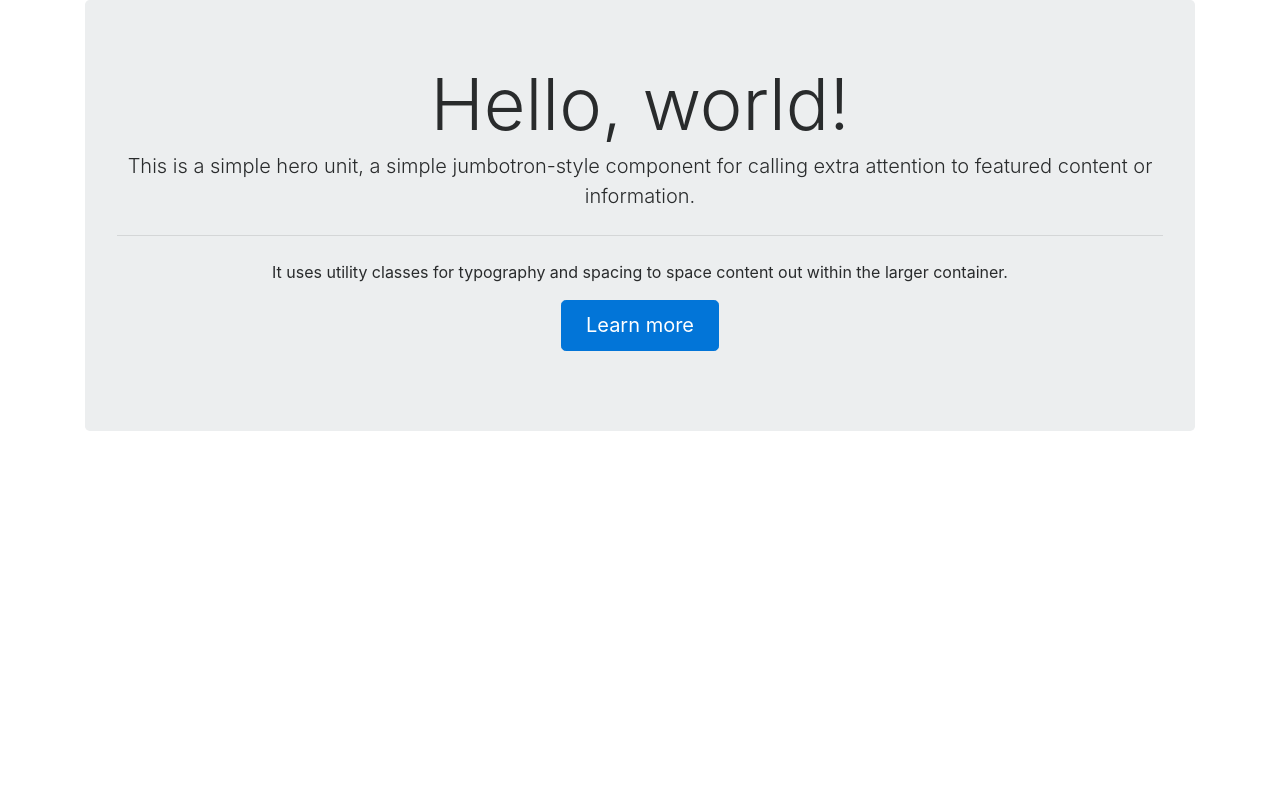
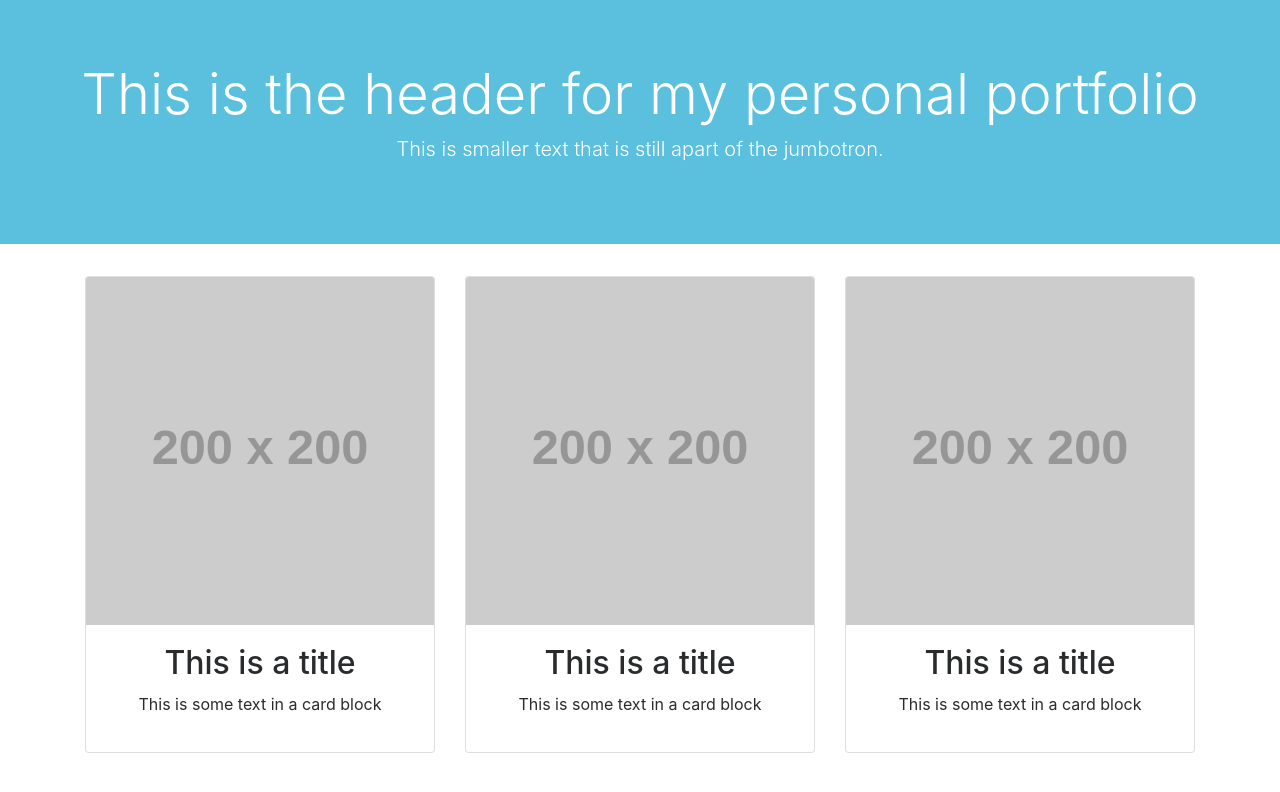
Before and after one commit to joshmorden/joshmorden.github.io, a plain HTML site: page index.html in a window 1280 px wide. Drawn offline with nearby package versions, Linux system fonts and the light colour scheme; placeholder pictures from the web are drawn by us; a script that the page names is missing.

Commit message:
Changed index.html to include jumbotron and cards

```diff
--- a/index.html
+++ b/index.html
@@ -10,15 +10,45 @@
 
   </head>
   <body>
+
+    <div class="jumbotron jumbotron-fluid bg-info">
+      <div class="conatiner" align="center">
+        <h1 class="display-4 text-white">This is the header for my personal portfolio</h1>
+        <p class="lead text-white">This is smaller text that is still apart of the jumbotron.</p>
+      </div>
+    </div>
+
     <div class="container">
-      <div class="jumbotron" align="center">
-        <h1 class="display-3">Hello, world!</h1>
-        <p class="lead">This is a simple hero unit, a simple jumbotron-style component for calling extra attention to featured content or information.</p>
-        <hr class="my-4">
-        <p>It uses utility classes for typography and spacing to space content out within the larger container.</p>
-        <p class="lead">
-          <a class="btn btn-primary btn-lg" href="#" role="button">Learn more</a>
-        </p>
+      <div class="row">
+
+        <div class="col-sm-4">
+          <div class="card text-center">
+            <img class="card-img-top img-fluid" src="http://via.placeholder.com/200">
+            <div class="card-block">
+              <h2 class="card-title">This is a title</h2>
+              <p>This is some text in a card block</p>
+            </div>
+          </div>
+        </div>
+        <div class="col-sm-4">
+          <div class="card text-center">
+            <img class="card-img-top img-fluid" src="http://via.placeholder.com/200">
+            <div class="card-block">
+              <h2 class="card-title">This is a title</h2>
+              <p>This is some text in a card block</p>
+            </div>
+          </div>
+        </div>
+        <div class="col-sm-4">
+          <div class="card text-center">
+            <img class="card-img-top img-fluid" src="http://via.placeholder.com/200">
+            <div class="card-block">
+              <h2 class="card-title">This is a title</h2>
+              <p>This is some text in a card block</p>
+            </div>
+          </div>
+        </div>
+
       </div>
     </div>
 
```
